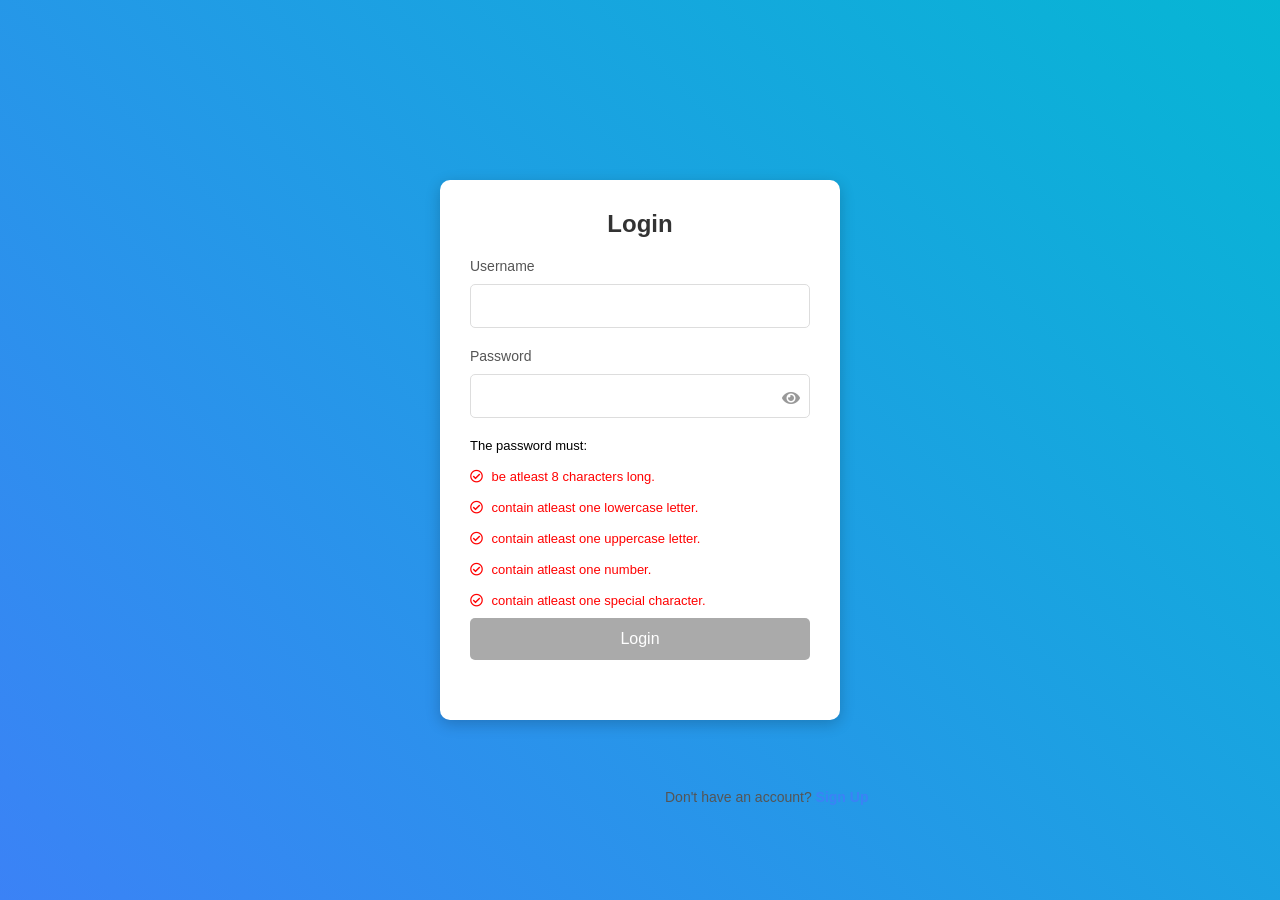
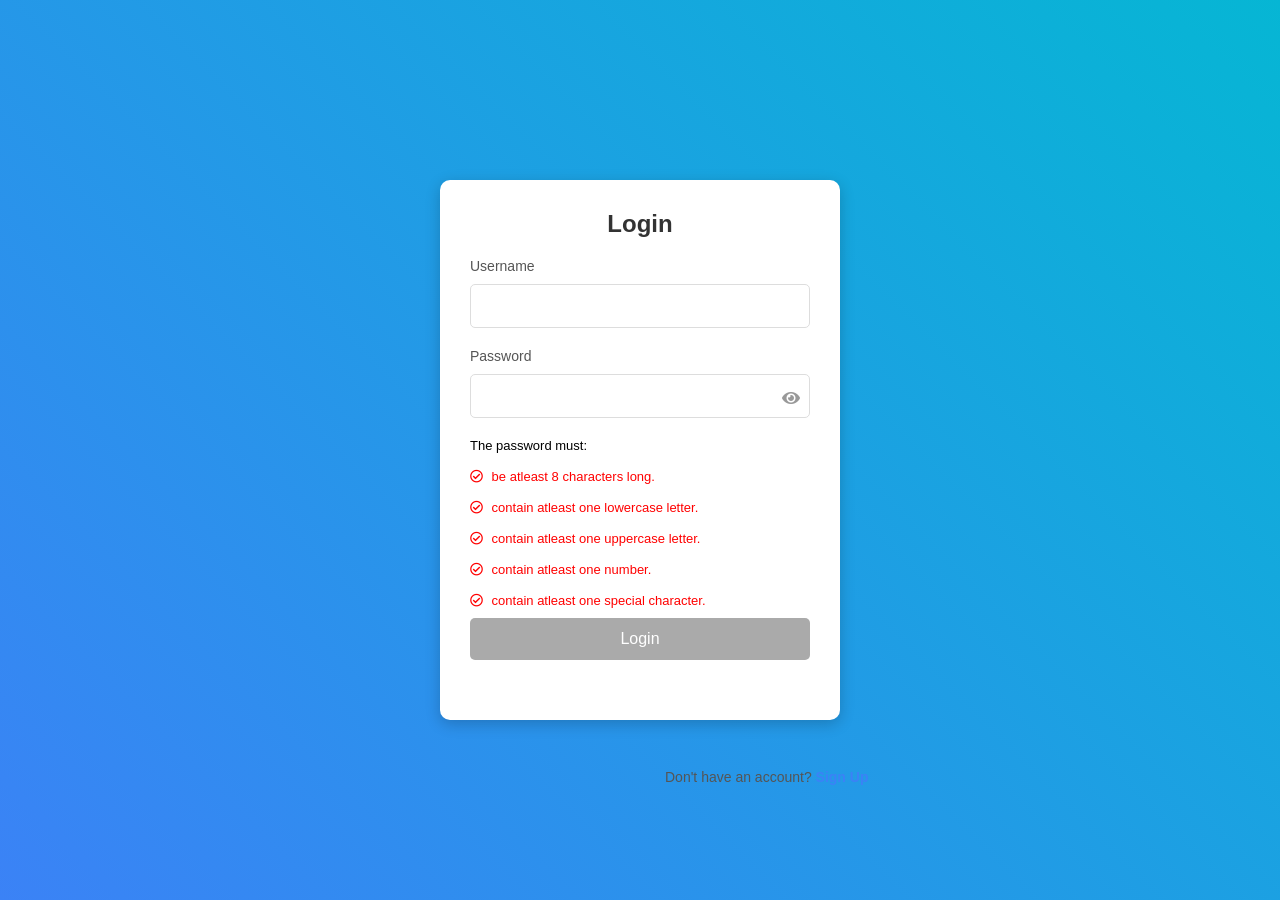
Before and after one commit to mansiruhil13/Bobble-AI, a Jekyll site: the page login.html, which Jekyll copies as it is, in a window 1280 px wide. Built offline with Jekyll 4.4.1, drawn with Linux system fonts in a browser that asks for light colours.

Commit message:
Update login.css

```diff
--- a/src/css/login.css
+++ b/src/css/login.css
@@ -239,7 +239,9 @@
 p {
     font-size: 14px;
     color: #555;
-    margin-top: 15px;
+    margin-top: 20px;
+    margin-bottom: 30px;
+    text-align: center;
 }
 
 a {
```
